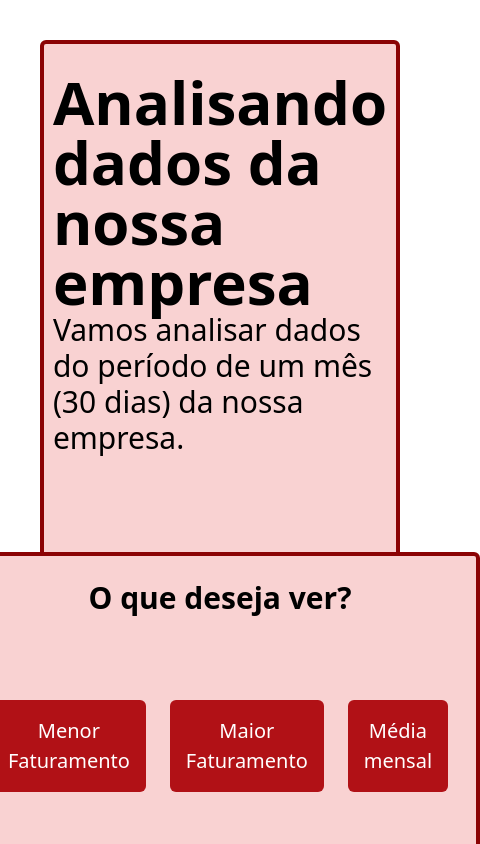
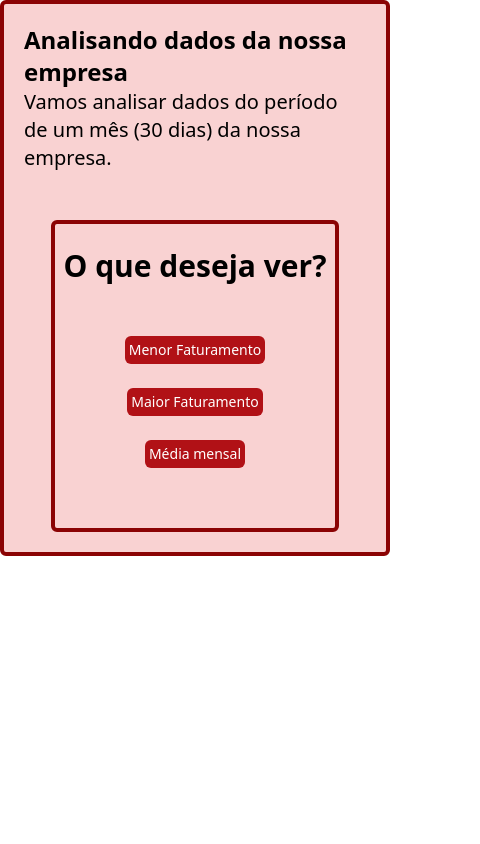
Before and after one commit to GabiOlivFarias/Billing-data, a Vue app: page / in a window 390 px wide. Shown: the top 844 px of the page, 480 px wide, since content can reach past the window. Built offline with nearby package versions, Linux system fonts and the light colour scheme.

Commit message:
[UPDATE] responsiveness adaptation

```diff
--- a/src/App.vue
+++ b/src/App.vue
@@ -1,11 +1,11 @@
 <template>
-  <div class="relative m-10 min-h-180 min-w-90 bg-light-red border-4 border-solid border-secundary rounded-md p-7 flex flex-col justify-center items-center">
+  <div class="relative md:m-8 min-h-screen md:min-w-90 bg-light-red border-4 border-solid border-secundary rounded-md md:p-7 p-5 flex flex-col justify-center items-center">
     <img class="hidden lg:block absolute top-0 right-0 w-1/6 px-4 mt-4 mr-4" src="../public/images/logo.png" />
-    <div class="pb-24">
-      <h1 class="flex justify-center font-bold text-6xl">
+    <div class="md:pb-24 pb-12">
+      <h1 class="flex justify-center font-bold md:text-5xl text-2xl">
         {{ $t('tittle') }}
       </h1>
-      <p class="flex justify-center font-medium text-3xl">
+      <p class="flex justify-center font-medium md:text-2xl text-xl">
         {{ $t('subtittle') }}
       </p>
     </div>
--- a/src/components/globals/buttons/AverageMonthlyButton.vue
+++ b/src/components/globals/buttons/AverageMonthlyButton.vue
@@ -1,7 +1,7 @@
 <template>
-    <button class="font-medium text-button text-white bg-tertiary p-4 m-3 rounded-md hover:drop-shadow-red-1">
+    <button class="font-medium text-button text-white bg-tertiary sm:p-4 p-1 m-3 rounded-md hover:drop-shadow-red-1 md:text-xl sm:text-lg text-sm">
       <h3>
-        Média mensal
+        {{ $t('buttons.avarage') }}
       </h3>
     </button>
   </template>
--- a/src/components/globals/buttons/HighestRevenueButton.vue
+++ b/src/components/globals/buttons/HighestRevenueButton.vue
@@ -1,7 +1,7 @@
 <template>
-  <button class="font-medium text-button text-white bg-tertiary p-4 m-3 rounded-md hover:drop-shadow-red-1">
+  <button class="font-medium text-button text-white bg-tertiary sm:p-4 p-1 m-3 rounded-md hover:drop-shadow-red-1 md:text-xl sm:text-lg text-sm">
     <h3>
-      Maior Faturamento
+      {{ $t('buttons.hight') }}
     </h3>
   </button>
 </template>
--- a/src/components/globals/buttons/LowestRevenueButton.vue
+++ b/src/components/globals/buttons/LowestRevenueButton.vue
@@ -1,7 +1,7 @@
 <template>
-  <button class="font-medium text-button text-white bg-tertiary p-4 m-3 rounded-md hover:drop-shadow-red-1">
+  <button class="font-medium text-button text-white bg-tertiary sm:p-4 p-1 m-3 rounded-md hover:drop-shadow-red-1 md:text-xl sm:text-lg text-sm">
     <h3>
-      Menor Faturamento
+      {{ $t('buttons.low') }}
     </h3>
   </button>
 </template>
--- a/src/composable/ResultsView.vue
+++ b/src/composable/ResultsView.vue
@@ -1,10 +1,10 @@
 <template>
-  <div class="h-96 w-auto bg-light-red border-4 border-solid border-secundary rounded-md flex justify-center">
-    <div class="flex flex-col items-center p-2">
-      <h1 class="font-bold text-3xl flex justify-center pt-4 mb-16">
+  <div class="md:w-full md:max-w-screen-md bg-light-red border-4 border-solid border-secundary rounded-md flex justify-center">
+    <div class="flex flex-col items-center p-2 w-full">
+      <h1 class="font-bold text-3xl flex justify-center pt-4 mb-8 md:mb-16">
         {{ $t('view.to_see') }}
       </h1>
-      <div class="flex flex-row justify-center items-center p-2">
+      <div class="flex flex-col md:flex-row justify-center items-center p-2 md:space-x-4 w-full">
         <LowestRevenueButton :isActive="activeButton === 'low'" @click="handleButtonClick('low')" :resultMessage="resultMessages.low" />
         <HighestRevenueButton :isActive="activeButton === 'high'" @click="handleButtonClick('high')" :resultMessage="resultMessages.high" />
         <AverageMonthlyButton :isActive="activeButton === 'average'" @click="handleButtonClick('average')" :resultMessage="resultMessages.average" />
--- a/src/locales/pt.json
+++ b/src/locales/pt.json
@@ -3,5 +3,10 @@
   "subtittle": "Vamos analisar dados do período de um mês (30 dias) da nossa empresa.",
   "view": {
     "to_see": "O que deseja ver?"
+  },
+  "buttons": {
+    "low": "Menor Faturamento",
+    "hight": "Maior Faturamento",
+    "avarage": "Média mensal"
   }
 }
```
Lines whose indentation alone changed are shown as unchanged.
